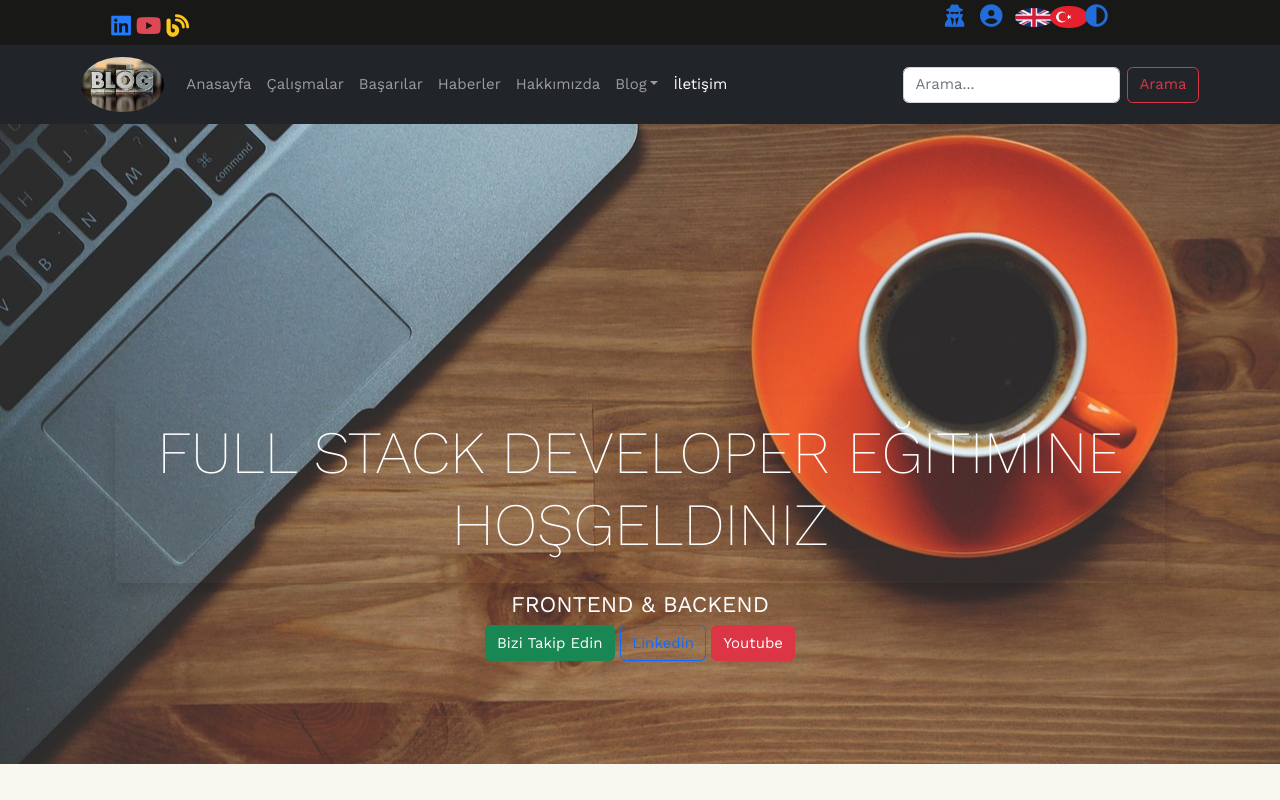
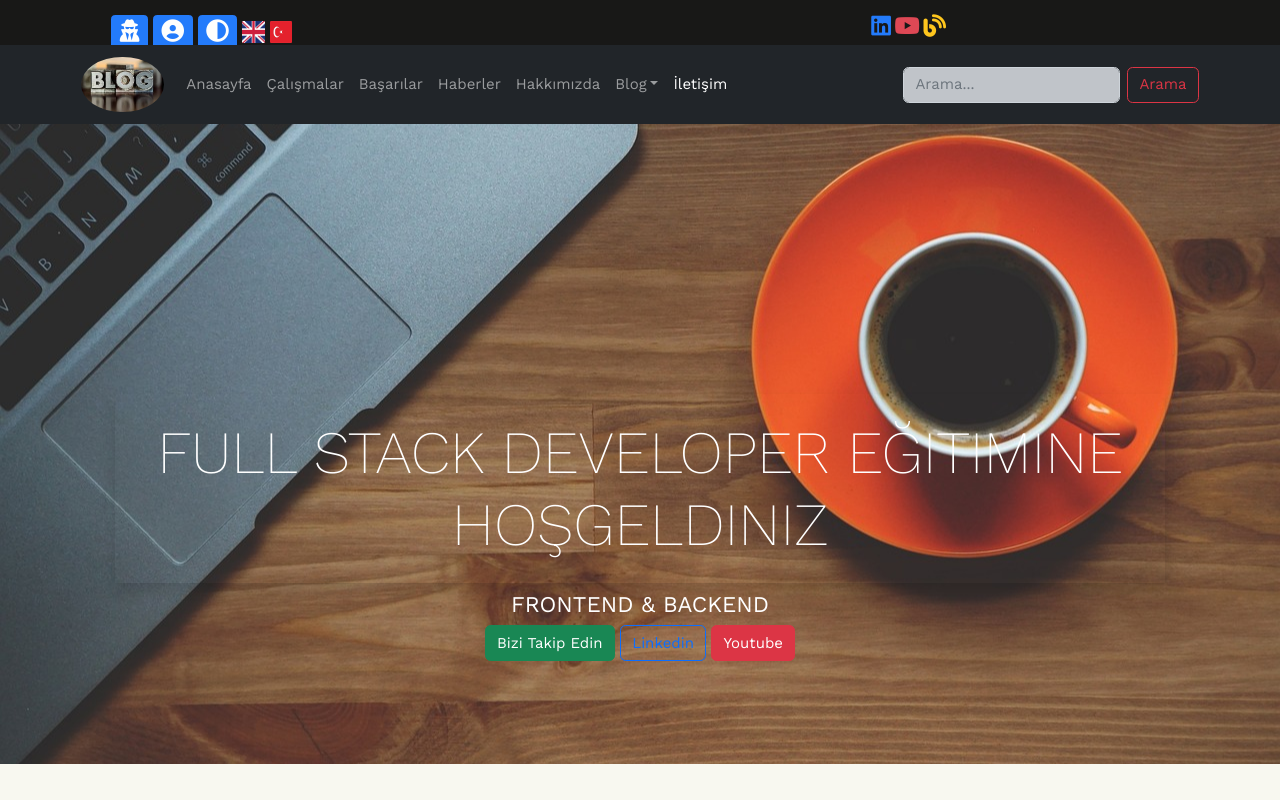
Before and after one commit to hamitmizrak/TechCareerFullStack_FrontEnd_1, a plain HTML site: page index.html in a window 1280 px wide. Shown: the top 800 px of the page. Drawn offline with nearby package versions, Linux system fonts and the light colour scheme; files that its build step writes are made by us from their sources.

Commit message:
common revize

```diff
--- a/index.html
+++ b/index.html
@@ -68,22 +68,28 @@
     <nav id="navbar_first">
         <div class="container">
             <div class="row">
-                <div id="navbar_first_left" class="col-9">
+                <div id="navbar_first_left" class="col-8">
                     <ul>
-                        <li> <a href="#" target="_blank"><i
-                                    class="fa-brands fa-linkedin text-primary icon_size"></i></a> </li>
-                        <li> <a href="#" target="_blank"><i class="fa-brands fa-youtube text-danger icon_size"></i></a>
+
+                        <li>  <button class="btn btn-sm btn-primary" data-bs-toggle="offcanvas" data-bs-target="#offCanvasRegisterId"><i class="fa-solid fa-user-secret"></i></button>
                         </li>
-                        <li> <a href="#" target="_blank"><i class="fa-solid fa-blog text-warning icon_size"></i></a>
+                        <li>  <button class="btn btn-sm btn-primary" data-bs-toggle="modal" data-bs-target="#loginModalId"><i class="fa-solid fa-circle-user"></i></button>
+                        </li>
+                        <li>    <button class="btn btn-sm btn-primary" onclick="darkMode()"><i class="fa-solid fa-circle-half-stroke"></i></button>
+                        </li>
+                        <li><img src="./img/flag/en.png" class="flag" alt="" />
+                        </li>
+                        <li> <img src="./img/flag/tr.png" class="flag" alt=""/>
                         </li>
                     </ul>
                 </div>
-                <div id="navbar_first_right" class="col-3">
-                    <button class="btn btn-sm" data-bs-toggle="offcanvas" data-bs-target="#offCanvasRegisterId"><i class="fa-solid fa-user-secret"></i></button>
-                    <button class="btn btn-sm" data-bs-toggle="modal" data-bs-target="#loginModalId"><i class="fa-solid fa-circle-user"></i></button>
-                    <button class="btn btn-sm"><img src="./img/flag/en.png"  alt="" style="max-width: 2.5rem!important;"/></button>
-                    <button class="btn btn-sm"><img src="./img/flag/tr.png"  alt="" style="max-width: 2.5rem!important;"/></button>
-                    <button class="btn btn-sm" onclick="darkMode()"><i class="fa-solid fa-circle-half-stroke"></i></button>
+                <div id="navbar_first_right" class="col-4 mx-auto">
+                    <ul>
+                        <li> <a href="#" target="_blank"><i  class="fa-brands fa-linkedin text-primary icon_size"></i></a> </li>
+                        <li> <a href="#" target="_blank"><i class="fa-brands fa-youtube text-danger icon_size"></i></a> </li>
+                        <li> <a href="#" target="_blank"><i class="fa-solid fa-blog text-warning icon_size"></i></a> </li>
+
+                    </ul>
                </div>
             </div>
         </div>
@@ -597,7 +603,6 @@
             <iframe frameborder="0" scrolling="no" marginheight="0" marginwidth="0" id="gmap_canvas" src="https://maps.google.com/maps?width=985&amp;height=551&amp;hl=en&amp;q=%20malatya+()&amp;t=&amp;z=12&amp;ie=UTF8&amp;iwloc=B&amp;output=embed"></iframe>
         </section>
         <!-- end section contact -->
-
     </main>
     <!-- main end -->
 
@@ -606,7 +611,7 @@
         <section id="footer_contact">
             <div class="container">
                 <div class="row">
-                    <div class="col-md-3">
+                    <div class="col-md-3 col-sm-12">
                         <h3 class="text-uppercase">Contact</h3>
                         <!-- fa-sm fa-lg fa-xl fa-2xl -->
                         <div class="d-grid gap-4">
@@ -616,7 +621,7 @@
                             <p> <i class="fas fa-print me-3 text-secondary"></i> + 01 234 567 89</p>
                         </div>
                     </div>
-                    <div class="col-md-3">
+                    <div class="col-md-3 col-sm-12">
                         <h3 class="text-uppercase">Company INC</h3>
                         <p class="line-clamp8">Company Lorem ipsum dolor sit amet, consectetur adipisicing elit.
                             Quis
@@ -627,7 +632,7 @@
                             perspiciatis consectetur provident numquam fugiat, excepturi temporibus quasi, molestias
                             unde voluptate animi ab quisquam aperiam vitae maxime magni!</p>
                     </div>
-                    <div class="col-md-6">
+                    <div class="col-md-6 col-sm-12">
                         <h3 class="text-uppercase">Email</h3>
                         <form action="#" id="form_email">
                             <input type="text" class="form-control mb-2" placeholder="Konu" required />
@@ -641,17 +646,17 @@
                 </div>
             </div>
         </section>
+    </footer>
 
     <section class="text-center bg-dark text-white fixed-bottom44" id="footer_copy_right">
         <div class="container-fluid">
             2021- <span id="footer_date" ondblclick="footer_date_hide()"></span> &copy; Bütün haklar Saklıdır. <a href="#">Design and codes By Hamit Mızrak</a>
         </div>
     </section>
-    </footer>
 
     <!-- footer end -->
     <!-- backtop -->
-    <a id="back_top" href="#no_script" class="btn btn-primary"><i class="fa-solid fa-arrow-up"></i></a>
+    <a id="back_top" href="#no_script" class="btn btn-primary"><i class="fa-solid fa-arrow-up" style="margin-left: -.7rem;"></i></a>
 
     <!-- ends codes -->
     <!-- Counterup JavaScript Libraries -->
--- a/style.css
+++ b/style.css
@@ -89,6 +89,11 @@
     font-size: 2.5rem;
 }
 
+.flag {
+    width: 1.5rem;
+    height: 1.5rem;
+}
+
 /* ##################################################### */
 /* ### LINE CLAMP ###*/
 .line-clamp4 {
@@ -138,12 +143,18 @@
 #navbar_first_left ul li {
     display: inline-block;
     padding-top: 1rem;
+color:red;
 }
 
 #navbar_first_right button {
-    color: #0B5ED7;
+    color: red;
+
+}
+
+#navbar_first_right ul li {
     display: inline-block;
-    width: 2rem;
+    padding-top: 1rem;
+    margin-right:-0.1rem
 }
 
 
@@ -188,6 +199,7 @@
     background-color: black !important;
     color: white !important;
     /* arka taraf blur olur. */
+
 }
 
 /* ##################################################### */
@@ -328,7 +340,6 @@
 /* ##################################################### */
 /* ### FOOTER###*/
 footer {
-    height: 20rem;
     width: auto;
     background-color: black;
     color: white;
@@ -351,6 +362,7 @@
     margin-bottom: 0.6rem;
     background-color: #0B5ED7;
     color: white;
+    width: .6rem;
 }
 
 #back_top:hover {
@@ -373,18 +385,51 @@
         height: 50rem;
     }
 
-    footer .col-md-3{
+    #tags {
+        width: 20rem;
+        background-color: black;
+        color: #0B5ED7;
+    }
+
+    #navbar_first_left ul li {
+        display: inline-block;
+    }
+
+    #navbar_first_right ul li {
+        display: inline-block;
+       font-size: 0.5rem;
+    }
+
+    footer .col-md-3 {
         display: block;
     }
 
+    footer {
+        height: 50rem;
+    }
 
+    footer h3,
+    p {
+        font-size: 1rem;
+    }
 }
 
 /* 768<=X<=??? */
 @media screen and (min-width:768px) {
+
     #studies,
     #performance,
     #about {
         height: 35rem;
     }
+
+    #tags {
+        width: 100%;
+        background-color: #c0c4c9;
+        color: black;
+    }
+
+    footer {
+        height: 20rem;
+    }
 }
--- a/template.js
+++ b/template.js
@@ -19,6 +19,9 @@
 let darkMode = () => {
     //alert("çalıştı");
     window.document.body.classList.toggle("dark_mode");
+  let performance=  window.document.getElementById("performance");
+  performance.style.backgroundColor="black";
+  performance.style.color="white";
 }
 
 // ### Login Validation
```
Lines whose indentation alone changed are shown as unchanged.
